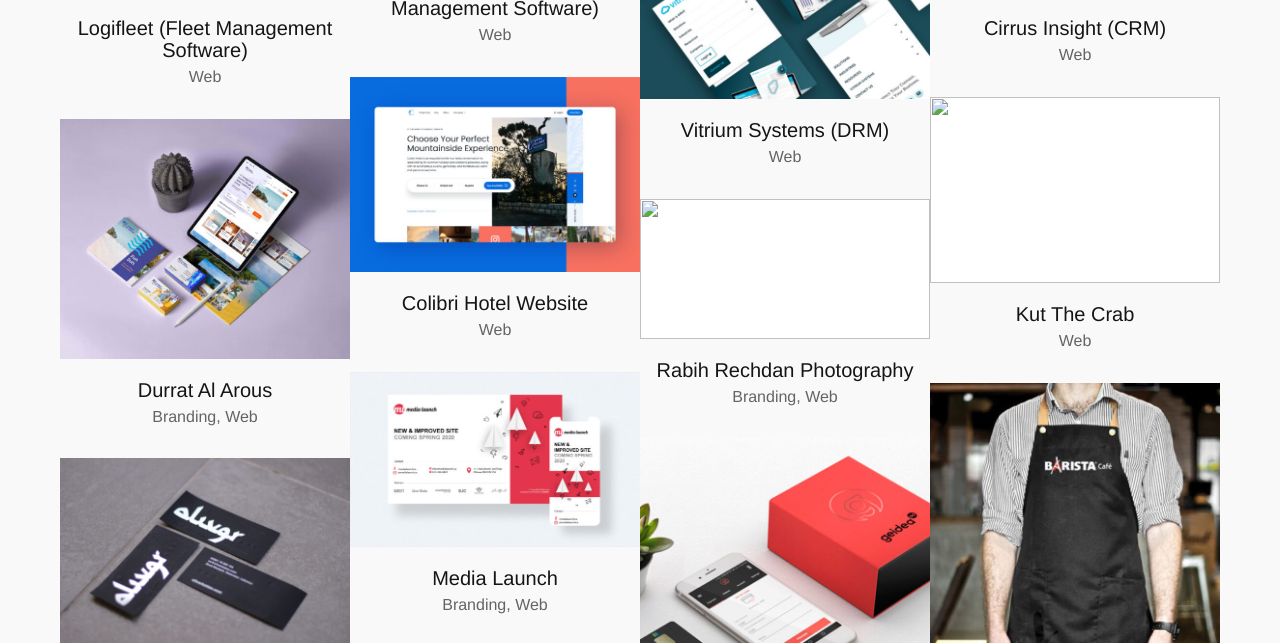
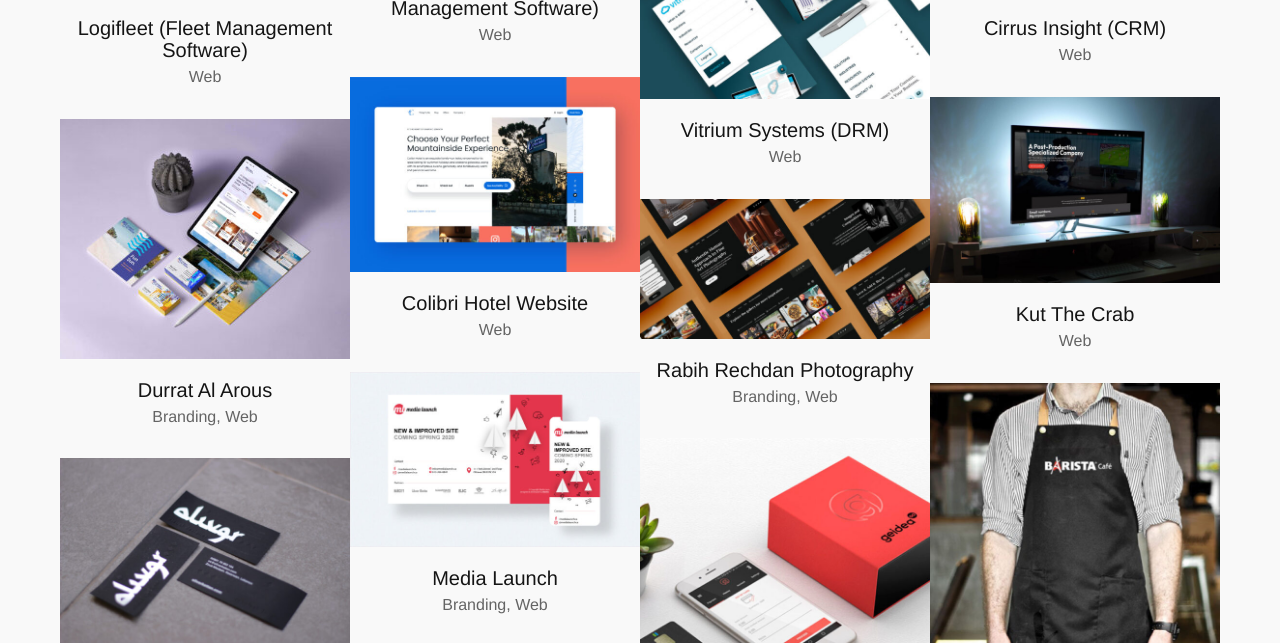
Before and after one commit to lilemosmwangi/Graphic-Design-Portfolio, a plain HTML site: page index.html in a window 1280 px wide. Shown: the part 969-1612 px from the top of the page. Drawn offline with Linux system fonts and the light colour scheme; the site is published under a folder, as on GitHub Pages, so addresses that start at the root find nothing.

Commit message:
changed file path for 2 images

```diff
--- a/index.html
+++ b/index.html
@@ -347,7 +347,7 @@
                                                         decoding="async"
                                                         width="600"
                                                         height="386"
-                                                        src="/assets/img/img8.jpg"
+                                                        src="./assets/img/img8.jpg"
                                                         class="attachment-notio-masonry-x2 size-notio-masonry-x2 thb-lazyload lazyload wp-post-image"
                                                         alt=""
                                                         sizes="(max-width: 600px) 100vw, 600px"
@@ -395,7 +395,7 @@
                                                         decoding="async"
                                                         width="600"
                                                         height="290"
-                                                        src="/assets/img/img7.jpg"
+                                                        src="./assets/img/img7.jpg"
                                                         class="attachment-notio-masonry-x2 size-notio-masonry-x2 thb-lazyload lazyload wp-post-image"
                                                         alt=""
                                                         sizes="(max-width: 600px) 100vw, 600px"
```
